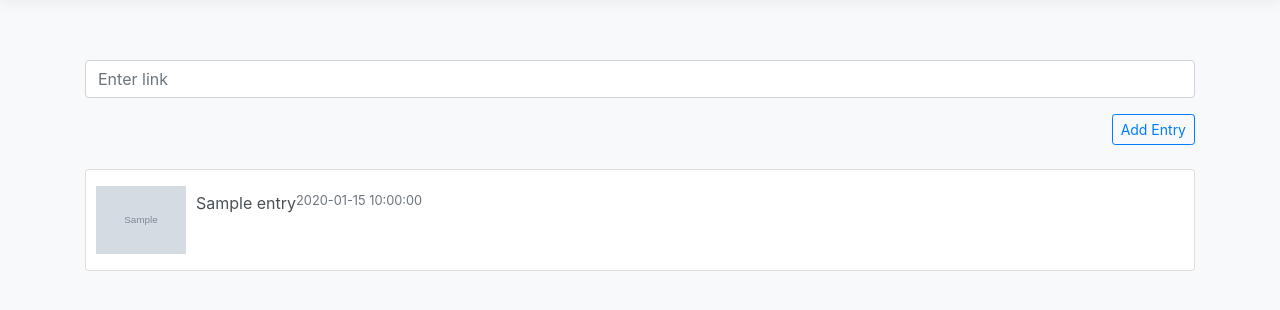
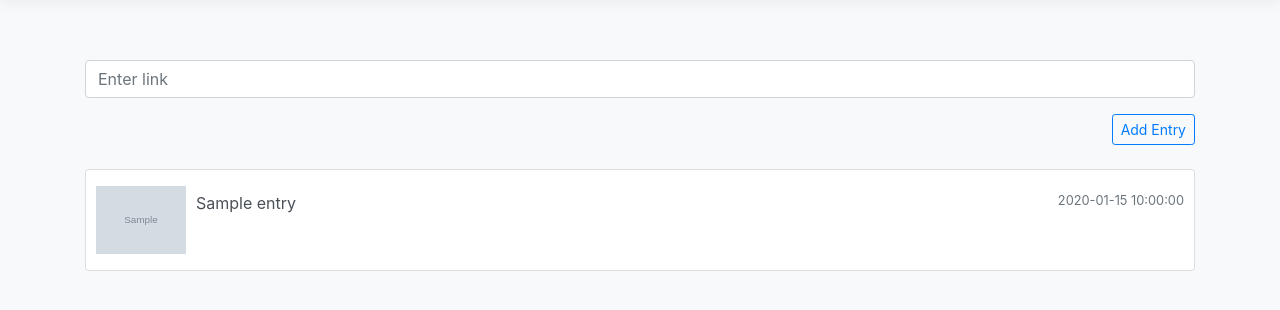
Before and after one commit to Longhanks/ipbridge, a Flask app: template asabridge/templates/readinglist/readinglist.html in a window 1280 px wide. Shown: the part 56-366 px from the top of the page. Run offline with Flask 2, Linux system fonts and the light colour scheme; the template is opened without the code that fills it: most values are stand-ins (such as "Sample title", 1, 10 or a date in 2020); grey boxes marked "Sample" are stand-in pictures; some libraries are stand-ins or nearby versions.

Commit message:
Add missing flex-grow to textual rl item content.

```diff
--- a/asabridge/static/style.css
+++ b/asabridge/static/style.css
@@ -76,6 +76,7 @@ body {
 .rl-item-textual-content {
     display: flex;
     flex-direction: column;
+    flex-grow: 1;
 }
 
 .rl-preview-container {
```
